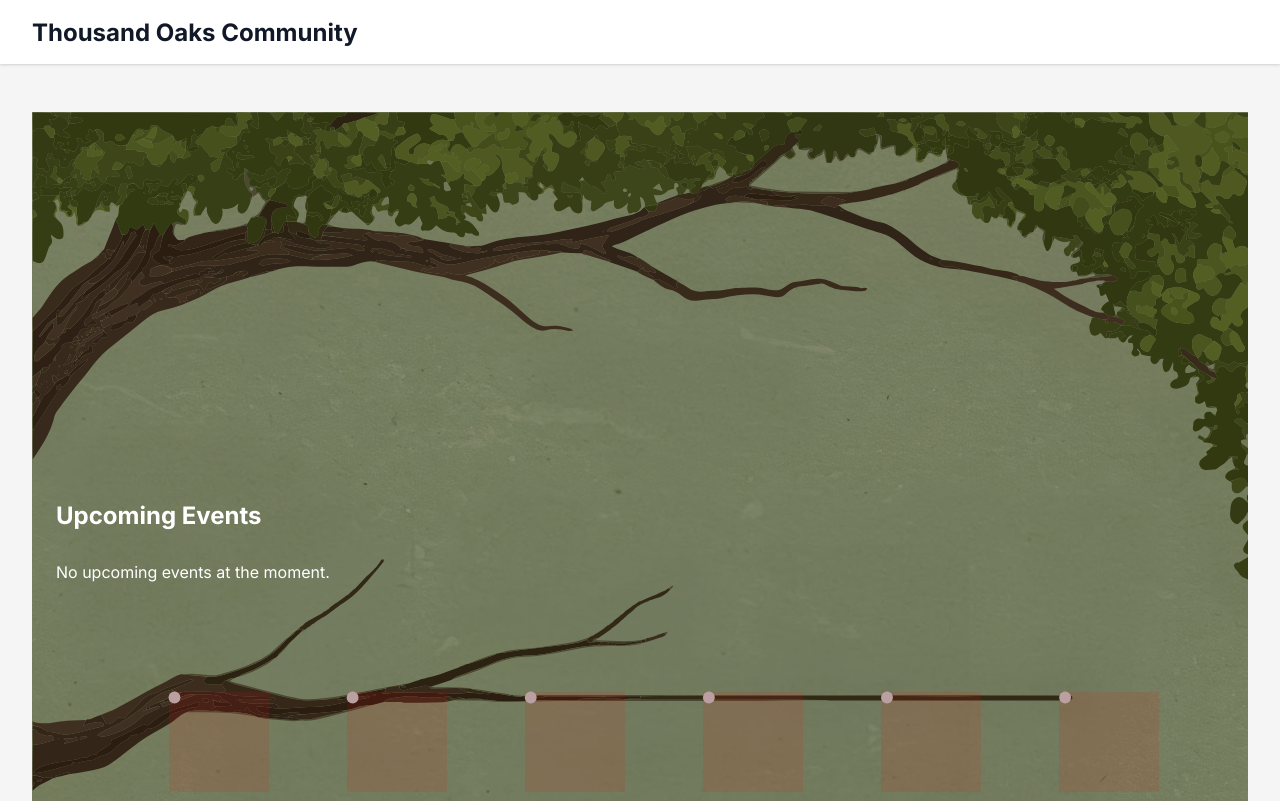
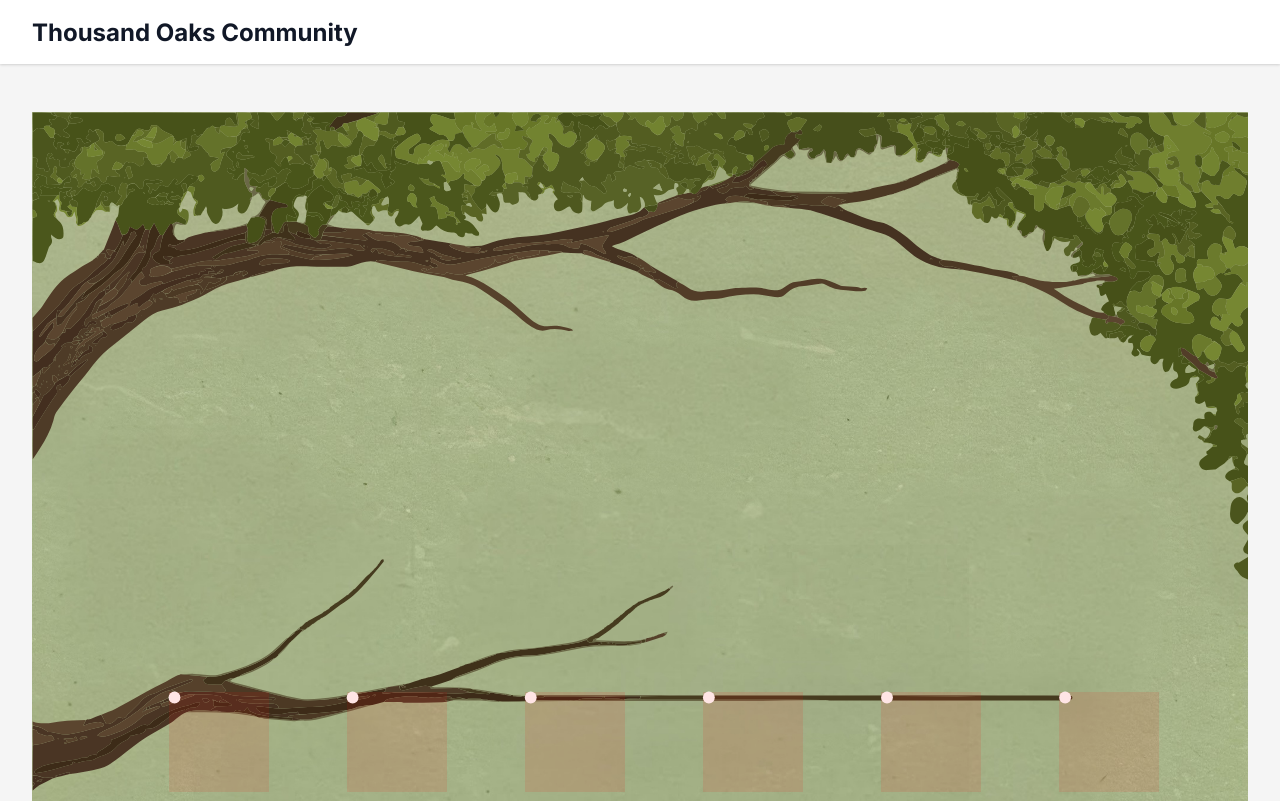
Before and after one commit to joshuaprior/tona-site, a React app: page / in a window 1280 px wide. Shown: the top 801 px of the page. Built offline with nearby package versions, Linux system fonts and the light colour scheme.

Commit message:
remove some unneeded generated stuff

```diff
--- a/src/components/UpcomingEvents.tsx
+++ b/src/components/UpcomingEvents.tsx
@@ -9,36 +9,6 @@ const AspectRatioBox = styled.section`
   aspect-ratio: 2048 / 1474;
   background: url(${backgroundImage}) center/cover no-repeat;
   overflow: hidden;
-`;
-
-const Overlay = styled.div`
-  position: absolute;
-  top: 0; left: 0; right: 0; bottom: 0;
-  background: rgba(0,0,0,0.3);
-  z-index: 2;
-`;
-
-const ContentContainer = styled.div`
-  position: absolute;
-  top: 0; left: 0; width: 100%; height: 100%;
-  z-index: 3;
-  display: flex;
-  flex-direction: column;
-  justify-content: center;
-  color: white;
-  padding: 1.5rem;
-`;
-
-const Title = styled.h2`
-  font-size: 1.5rem;
-  font-weight: bold;
-  margin-bottom: 1rem;
-`;
-
-const EventsList = styled.div`
-  & > * + * {
-    margin-top: 1rem;
-  }
 `;
 
 const CardContainer = styled.div<{ $top: number; $left: number }>`
@@ -113,13 +83,6 @@ const UpcomingEvents: React.FC<UpcomingEventsProps> = ({ children }) => {
   return (
     <AspectRatioBox ref={containerRef}>
       <EventTree anchorRefs={anchorRefs} />
-      <Overlay />
-      <ContentContainer>
-        <Title>Upcoming Events</Title>
-        <EventsList>
-          <p>No upcoming events at the moment.</p>
-        </EventsList>
-      </ContentContainer>
       <CardContainer $top={positions.anchor1.top} $left={positions.anchor1.left}>
         {childArray[0]}
       </CardContainer>
```
